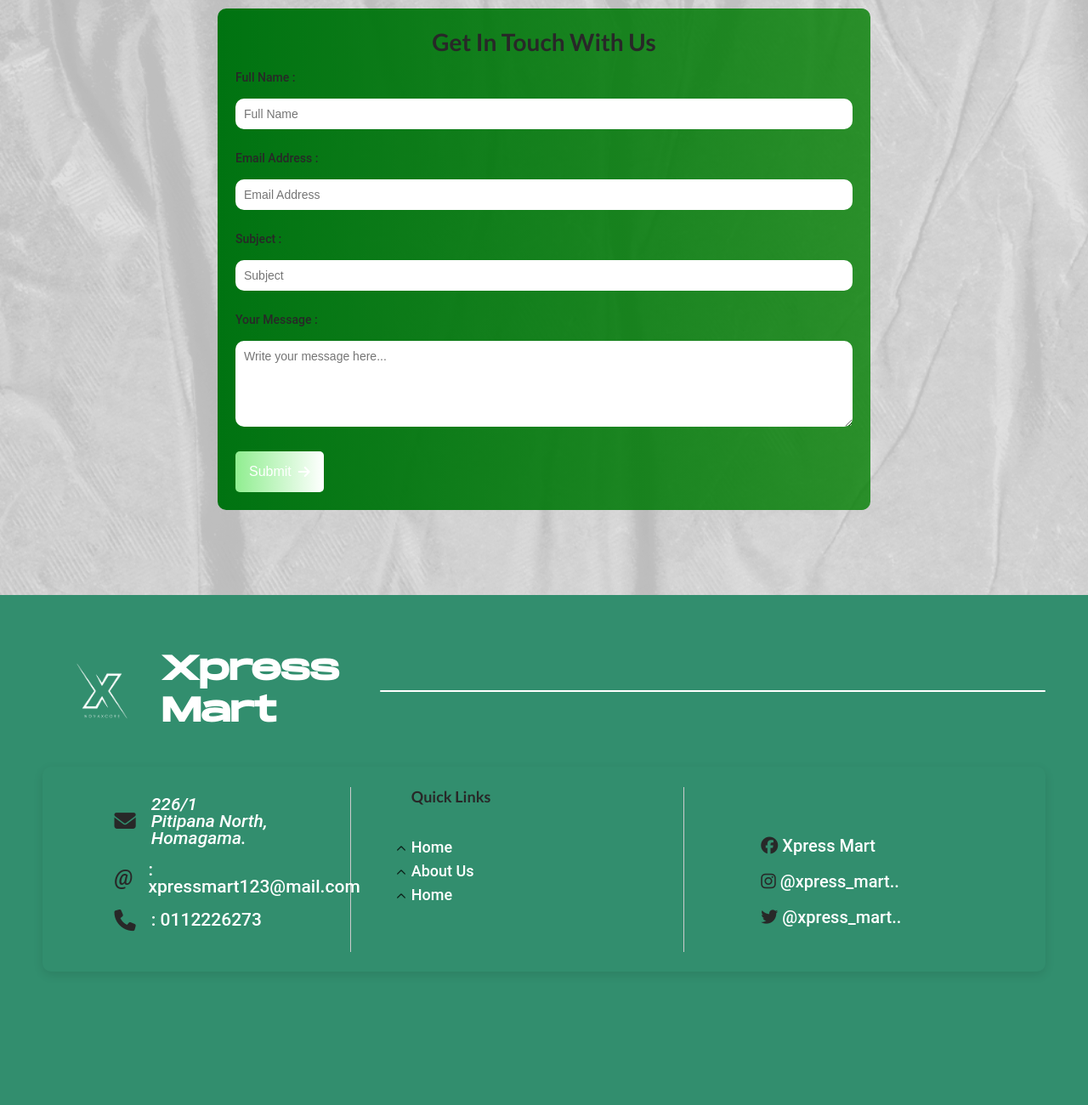
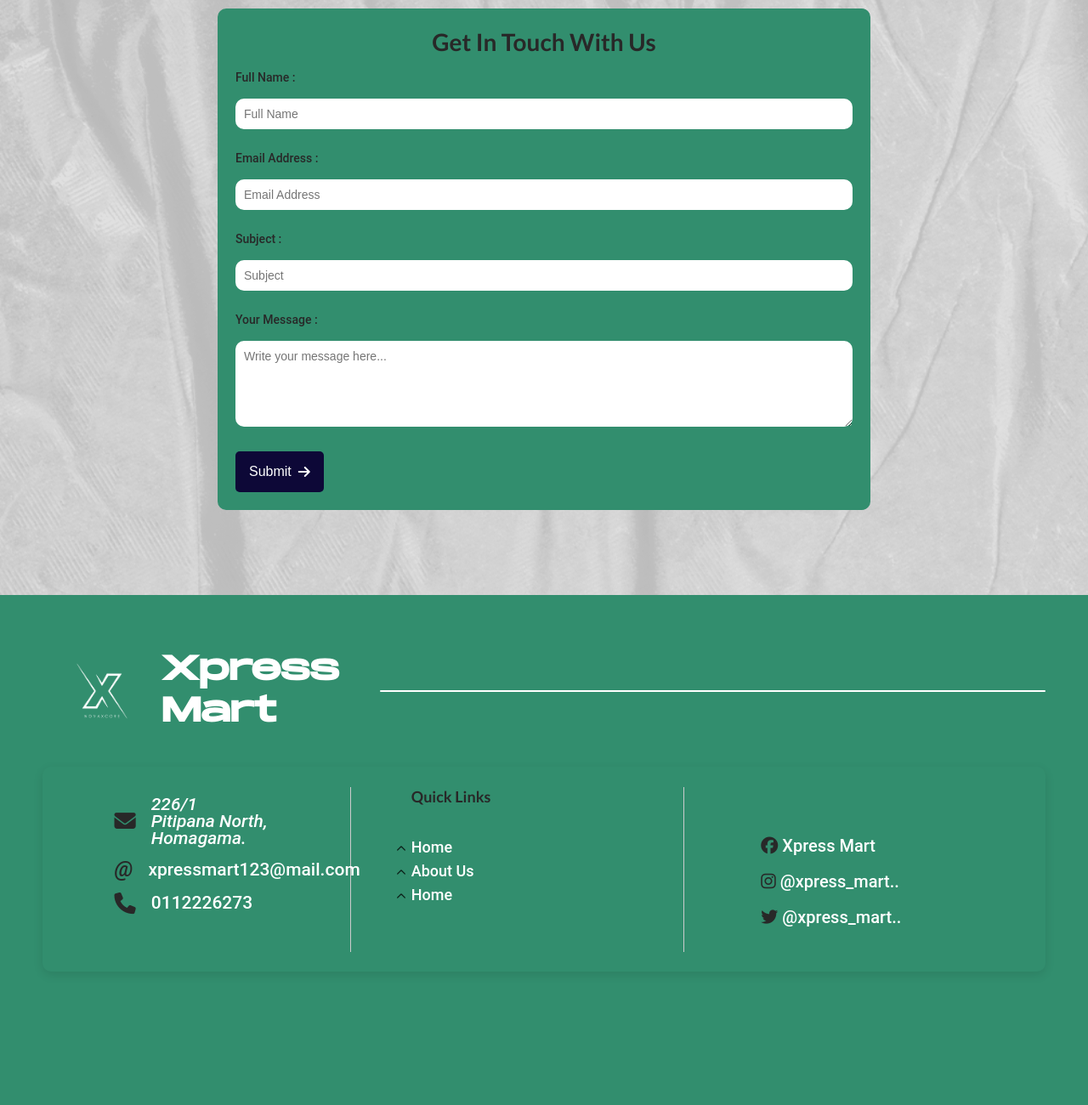
Before and after one commit to KADRSasanka/WEB-SITE-PROJECT, a PHP site: page /contact.html in a window 1280 px wide. Shown: the part 90-1390 px from the top of the page at 85% size. Run offline with PHP 8.4, Linux system fonts and the light colour scheme.

Commit message:
Updating Background Color

```diff
--- a/contact.css
+++ b/contact.css
@@ -271,7 +271,7 @@ nav .login-form a p:hover {
 /* ==== The Information Form ==== */
 
 form {
-    background: linear-gradient(to right, rgb(0, 115, 17), rgb(0, 126, 0, 0.8));
+    background-color: #328E6E;
     width: 60%;
     padding: 1.5rem;
     margin: 100px auto;
@@ -324,7 +324,7 @@ textarea {
     gap: 8px;
     font-size: 16px;
     padding: 15px 16px;
-    background: linear-gradient(270deg, #ffff, lightgreen);
+    background-color: #0d0837;
     color: #fff;
     border: none;
     border-radius: 5px;
--- a/contact.html
+++ b/contact.html
@@ -135,11 +135,11 @@
                     </address>
                 </div>
                 <div class="email">
-                    <span class="email-span"><i>@ </i>: xpressmart123@mail.com</span>
+                    <span class="email-span"><i>@ </i> xpressmart123@mail.com</span>
 
                 </div>
                 <div class="numbers">
-                    <span class="number-span"><i class="fa-solid fa-phone"></i> : 0112226273</span>
+                    <span class="number-span"><i class="fa-solid fa-phone"></i> 0112226273</span>
                 </div>
             </div>
 
```
